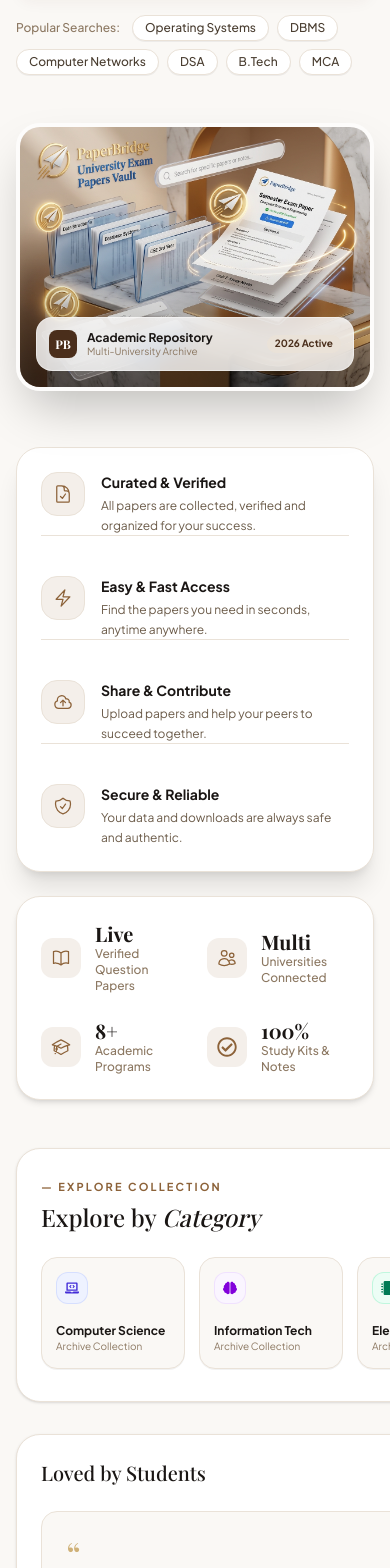
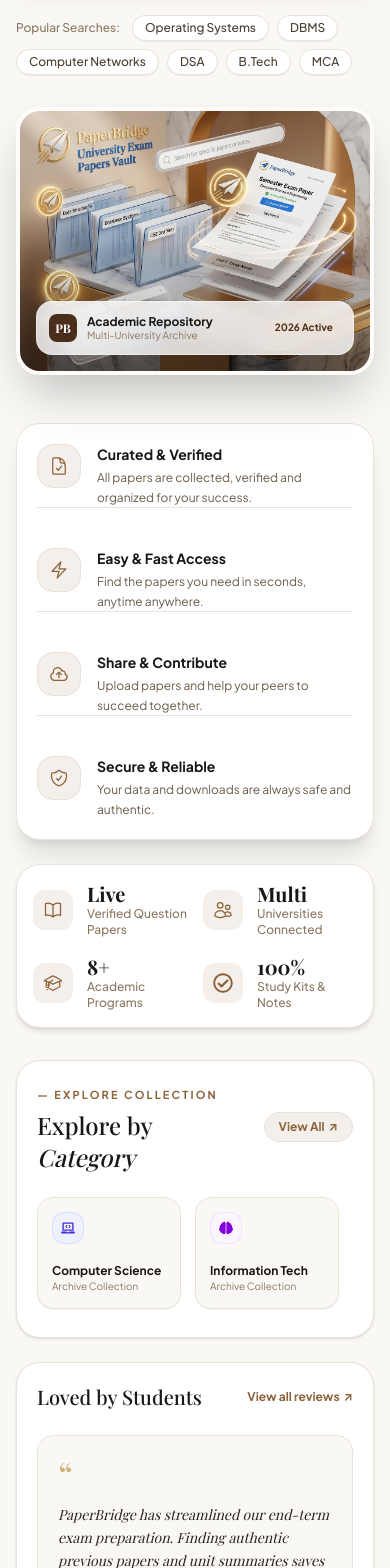
Before and after one commit to satyesh-kumar/PaperBridge-PYQ-Mangagement-System-, a React (Vite) app in the folder frontend/clerk-react/: page / in a window 390 px wide. Shown: the part 432-2000 px from the top of the page. Built offline with nearby package versions, Linux system fonts and the light colour scheme; no server answers; a web font is replaced by a local one.

Commit message:
fix: resolve mobile grid responsiveness blowout and remove subject filter from browse paper

```diff
--- a/frontend/clerk-react/src/pages/Home.jsx
+++ b/frontend/clerk-react/src/pages/Home.jsx
@@ -343,10 +343,10 @@
 
             {/* HERO SECTION */}
             <section className="relative overflow-hidden pt-8 pb-16 md:pt-14 md:pb-24 px-4 sm:px-6 lg:px-8 max-w-7xl mx-auto w-full">
-                <div className="grid lg:grid-cols-12 gap-12 lg:gap-8 items-center">
+                <div className="grid grid-cols-1 lg:grid-cols-12 gap-8 lg:gap-8 items-center w-full min-w-0">
 
                     {/* Left Column: Headline, Description & Search */}
-                    <div className="lg:col-span-7 flex flex-col items-start text-left z-10">
+                    <div className="lg:col-span-7 flex flex-col items-start text-left z-10 w-full min-w-0">
 
                         {/* Live Pill Badge */}
                         <div className="inline-flex items-center gap-2 px-3.5 py-1.5 rounded-full bg-[#F4EFEA] dark:bg-[#1C1916] border border-[#DDD2C4] dark:border-[#2E2822] text-[#8C6239] dark:text-[#E5C378] text-xs font-semibold mb-6 shadow-2xs">
@@ -412,7 +412,7 @@
                     </div>
 
                     {/* Right Column: University Library Exam Preparation & Study Visual */}
-                    <div className="lg:col-span-5 flex justify-center lg:justify-end z-10">
+                    <div className="lg:col-span-5 flex justify-center lg:justify-end z-10 w-full min-w-0">
                         <div className="relative w-full max-w-md aspect-[4/3] sm:aspect-[4/3] rounded-3xl overflow-hidden shadow-2xl border-4 border-white/60 dark:border-[#24201C] group">
                             <img
                                 src={resolvedTheme === "dark" ? "/hero_book_arch_dark.jpg" : "/hero_book_arch.jpg"}
@@ -442,8 +442,8 @@
                 </div>
 
                 {/* 4-COLUMN FLOATING HIGHLIGHTS CONTAINER */}
-                <div className="mt-14 sm:mt-16 bg-white dark:bg-[#161412] rounded-3xl border border-[#EAE2D8] dark:border-[#2E2822] shadow-xl p-6 sm:p-8">
-                    <div className="grid grid-cols-1 sm:grid-cols-2 lg:grid-cols-4 gap-6 lg:gap-8 divide-y sm:divide-y-0 sm:divide-x divide-[#EAE2D8] dark:divide-[#2E2822]">
+                <div className="mt-12 sm:mt-16 bg-white dark:bg-[#161412] rounded-3xl border border-[#EAE2D8] dark:border-[#2E2822] shadow-xl p-5 sm:p-8 w-full min-w-0">
+                    <div className="grid grid-cols-1 sm:grid-cols-2 lg:grid-cols-4 gap-6 lg:gap-8 divide-y sm:divide-y-0 sm:divide-x divide-[#EAE2D8] dark:divide-[#2E2822] w-full min-w-0">
 
                         {/* 1. Curated & Verified */}
                         <div className="flex items-start gap-4 pt-4 sm:pt-0 sm:pl-4 first:pl-0 first:pt-0">
@@ -509,8 +509,8 @@
                 </div>
 
                 {/* REAL DATABASE STATS COUNTER BAR */}
-                <div className="mt-6 bg-white dark:bg-[#161412] rounded-3xl border border-[#EAE2D8] dark:border-[#2E2822] shadow-md p-6">
-                    <div className="grid grid-cols-2 lg:grid-cols-4 gap-6 items-center">
+                <div className="mt-6 bg-white dark:bg-[#161412] rounded-3xl border border-[#EAE2D8] dark:border-[#2E2822] shadow-md p-4 sm:p-6 w-full min-w-0">
+                    <div className="grid grid-cols-2 lg:grid-cols-4 gap-4 sm:gap-6 items-center w-full min-w-0">
                         <div className="flex items-center gap-3.5">
                             <div className="w-10 h-10 rounded-xl bg-[#F4EFEA] dark:bg-[#24201C] text-[#8C6239] dark:text-[#E5C378] flex items-center justify-center shrink-0">
                                 <HiOutlineBookOpen className="text-xl" />
@@ -562,11 +562,11 @@
                 </div>
 
                 {/* LOWER SECTION: EXPLORE BY CATEGORY & LOVED BY STUDENTS */}
-                <div className="mt-12 grid lg:grid-cols-12 gap-8">
+                <div className="mt-8 sm:mt-12 grid grid-cols-1 lg:grid-cols-12 gap-6 sm:gap-8 w-full min-w-0">
 
                     {/* Left: Explore by Category */}
-                    <div className="lg:col-span-7 bg-white dark:bg-[#161412] rounded-3xl border border-[#EAE2D8] dark:border-[#2E2822] p-6 sm:p-8 shadow-sm flex flex-col justify-between">
-                        <div>
+                    <div className="lg:col-span-7 bg-white dark:bg-[#161412] rounded-3xl border border-[#EAE2D8] dark:border-[#2E2822] p-5 sm:p-8 shadow-sm flex flex-col justify-between w-full min-w-0 overflow-hidden">
+                        <div className="w-full min-w-0">
                             <div className="flex items-center justify-between gap-4 mb-6">
                                 <div>
                                     <span className="text-[11px] font-bold text-[#8C6239] dark:text-[#E5C378] tracking-[0.2em] uppercase">
@@ -576,7 +576,7 @@
                                         Explore by <span className="italic">Category</span>
                                     </h2>
                                 </div>
-                                <div className="flex items-center gap-2">
+                                <div className="flex items-center gap-2 shrink-0">
                                     <Link
                                         to="/browse"
                                         className="inline-flex items-center gap-1 text-xs font-bold text-[#8C6239] dark:text-[#E5C378] hover:text-[#4A2E1B] dark:hover:text-white transition px-3.5 py-1.5 rounded-full bg-[#F4EFEA] dark:bg-[#24201C] border border-[#EAE2D8] dark:border-[#2E2822]"
@@ -589,7 +589,7 @@
 
                             {/* Category Shelf */}
                             <div
-                                className="flex items-center gap-3.5 overflow-x-auto no-scrollbar scroll-smooth pb-2"
+                                className="flex items-center gap-3.5 overflow-x-auto no-scrollbar scroll-smooth pb-2 w-full min-w-0 max-w-full"
                             >
                                 {dynamicCategories.map((cat) => {
                                     const Icon = cat.icon;
@@ -618,15 +618,15 @@
                     </div>
 
                     {/* Right: Loved by Students Testimonial */}
-                    <div className="lg:col-span-5 bg-white dark:bg-[#161412] rounded-3xl border border-[#EAE2D8] dark:border-[#2E2822] p-6 sm:p-8 shadow-sm flex flex-col justify-between">
-                        <div>
+                    <div className="lg:col-span-5 bg-white dark:bg-[#161412] rounded-3xl border border-[#EAE2D8] dark:border-[#2E2822] p-5 sm:p-8 shadow-sm flex flex-col justify-between w-full min-w-0 overflow-hidden">
+                        <div className="w-full min-w-0">
                             <div className="flex items-center justify-between gap-4 mb-6">
                                 <h3 className="text-xl sm:text-2xl font-serif font-medium text-[#1A1614] dark:text-[#FAF8F5]">
                                     Loved by Students
                                 </h3>
                                 <Link
                                     to="/browse"
-                                    className="text-xs font-bold text-[#8C6239] dark:text-[#E5C378] hover:underline flex items-center gap-1"
+                                    className="text-xs font-bold text-[#8C6239] dark:text-[#E5C378] hover:underline flex items-center gap-1 shrink-0"
                                 >
                                     <span>View all reviews</span>
                                     <span>↗</span>
@@ -634,11 +634,11 @@
                             </div>
 
                             {/* Active Testimonial Card */}
-                            <div className="p-6 rounded-2xl bg-[#FAF8F5] dark:bg-[#1C1916] border border-[#EAE2D8] dark:border-[#2E2822] relative overflow-hidden">
+                            <div className="p-5 sm:p-6 rounded-2xl bg-[#FAF8F5] dark:bg-[#1C1916] border border-[#EAE2D8] dark:border-[#2E2822] relative overflow-hidden w-full min-w-0">
                                 <div className="text-4xl font-serif text-[#C5A059] dark:text-[#E5C378] opacity-80 leading-none mb-3">
                                     “
                                 </div>
-                                <p className="text-sm font-serif italic text-[#2B231B] dark:text-[#F5F2EC] leading-relaxed mb-6">
+                                <p className="text-sm font-serif italic text-[#2B231B] dark:text-[#F5F2EC] leading-relaxed mb-6 break-words">
                                     {TESTIMONIALS[activeTestimonial].quote}
                                 </p>
 
@@ -957,7 +957,7 @@
 
             {/* THREE COLUMN VALUE PROPOSITION */}
             <section className="max-w-7xl mx-auto px-4 sm:px-6 lg:px-8 py-14 border-t border-[#EAE2D8] dark:border-[#2E2822]">
-                <div className="grid md:grid-cols-3 gap-6">
+                <div className="grid grid-cols-1 md:grid-cols-3 gap-6 w-full min-w-0">
                     <div className="bg-white dark:bg-[#161412] border border-[#EAE2D8] dark:border-[#2E2822] rounded-3xl p-7 shadow-xs">
                         <div className="w-10 h-10 rounded-2xl bg-[#F4EFEA] dark:bg-[#24201C] text-[#8C6239] dark:text-[#E5C378] flex items-center justify-center font-serif font-bold mb-4">
                             01
```
Also changed, not shown: frontend/clerk-react/src/pages/BrowsePYQ.jsx (+7 -48 lines).
